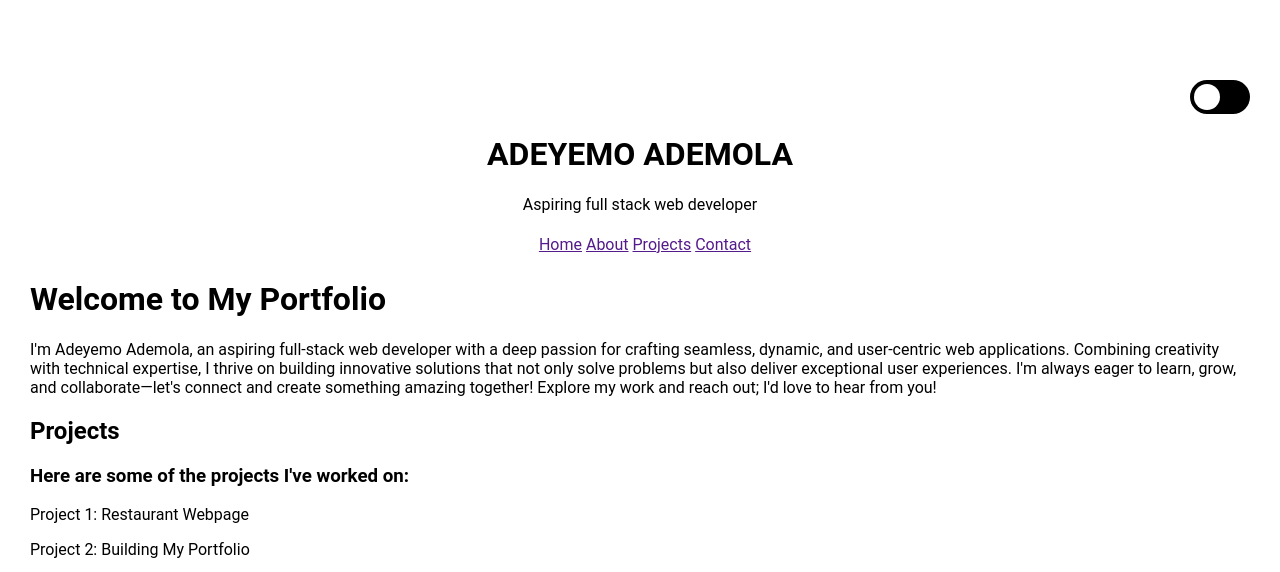
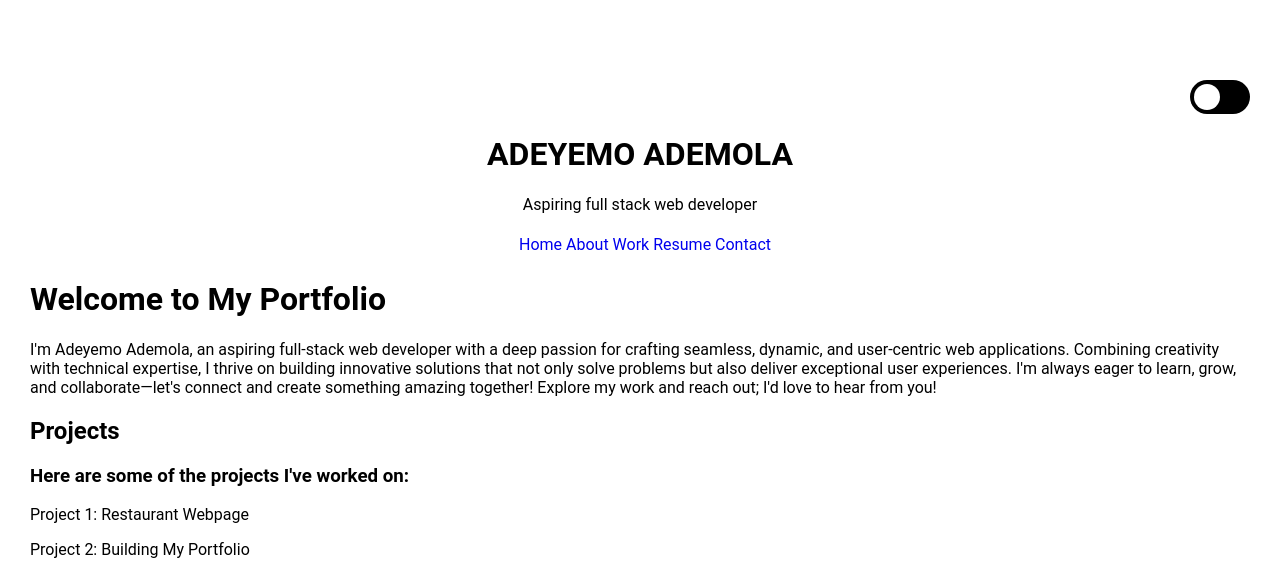
Before and after one commit to YMnooneMJ/Portfolio, a plain HTML site: page index.html in a window 1280 px wide. Shown: the top 572 px of the page. Drawn offline with Linux system fonts and the light colour scheme.

Commit message:
Added some changes

```diff
--- a/index.html
+++ b/index.html
@@ -13,7 +13,7 @@
       referrerpolicy="no-referrer"
     />
   </head>
-  <body>
+  <body id="Home">
     <div>
       <div class="container">
         <label class="switch">
@@ -27,14 +27,15 @@
       </div>
     </div>
     <nav class="navbar">
-      <a href="">Home</a>
-      <a href="">About</a>
-      <a href="">Projects</a>
-      <a href="">Contact</a>
+      <a href="#Home">Home</a>
+      <a href="#About">About</a>
+      <a href="#Work">Work</a>
+      <a href="#Resume">Resume</a>
+      <a href="#Contact">Contact</a>
     </nav>
-    <main class="main-content">
+    <main class="Home" id="About">
       <h1>Welcome to My Portfolio</h1>
-      <p>
+      <p class="About">
         I'm Adeyemo Ademola, an aspiring full-stack web developer with a deep
         passion for crafting seamless, dynamic, and user-centric web
         applications. Combining creativity with technical expertise, I thrive on
@@ -43,7 +44,7 @@
         and collaborate—let's connect and create something amazing together!
         Explore my work and reach out; I'd love to hear from you!
       </p>
-      <section class="section">
+      <section class="Work" id="Work">
         <h2>Projects</h2>
         <h3>Here are some of the projects I've worked on:</h3>
         <p>Project 1: Restaurant Webpage</p>
@@ -60,7 +61,7 @@
           allowfullscreen
         ></iframe>
       </section>
-      <section class="resume">
+      <section class="Resume" id="Resume">
         <h2>Resume</h2>
         <ul>
           <li>
@@ -75,7 +76,7 @@
       </section>
     </main>
     <footer>
-      <div class="footer">
+      <div class="Contact" id="Contact">
         <div>
           <h3>Contact</h3>
           <p>
--- a/style.css
+++ b/style.css
@@ -77,6 +77,9 @@ input:checked + .slider:before {
   margin: 5px;
   width: 100%;
 }
+a{
+  text-decoration: none;
+}
 
 .form {
   display: flex;
```
